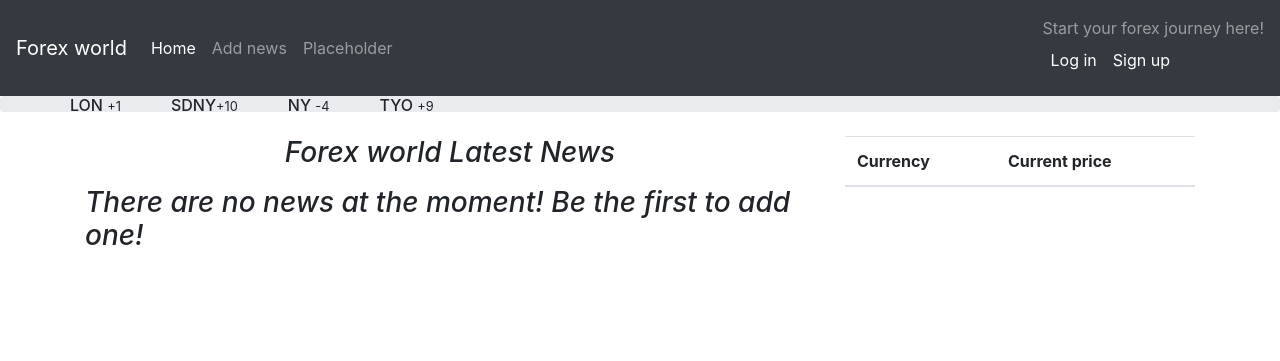
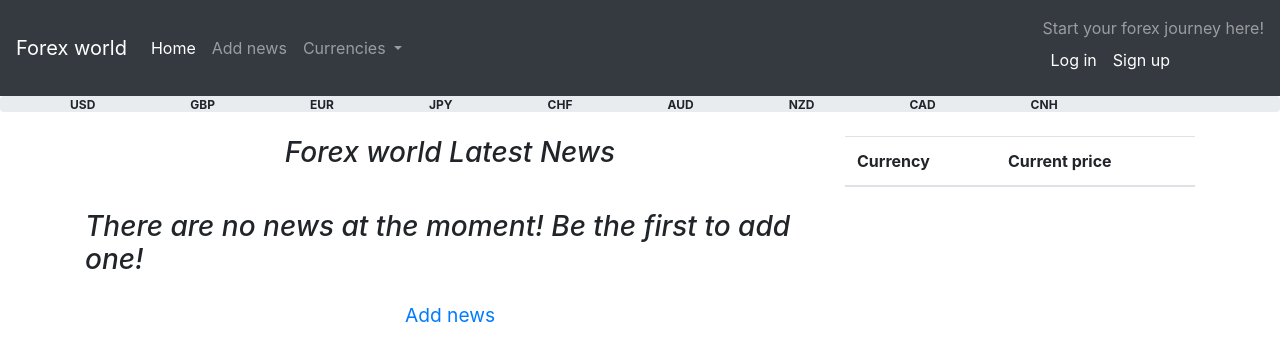
Before and after one commit to KameliyaN/ForexProject, a Django app: page / in a window 1280 px wide. Shown: the top 361 px of the page. Run offline with Django 3.2, Linux system fonts and the light colour scheme; data that the repository does not hold is empty; some libraries are stand-ins or nearby versions.

Commit message:
dropdown menu for currencies added

```diff
--- a/templates/common_app/base.html
+++ b/templates/common_app/base.html
@@ -1,5 +1,6 @@
 <!DOCTYPE html>
 <html lang="en">
+{% load static %}
 <head>
     <meta charset="UTF-8">
 
@@ -25,9 +26,17 @@
             <li class="nav-item">
                 <a class="nav-link" href="{% url 'create article' %}">Add news</a>
             </li>
-            <li class="nav-item">
-                <a class="nav-link" href="{% url 'signup' %}">Placeholder</a>
-            </li>
+            <li class="nav-item dropdown">
+        <a class="nav-link dropdown-toggle" href="" id="navbarDropdown" role="button" data-toggle="dropdown" aria-haspopup="true" aria-expanded="false">
+          Currencies
+        </a>
+        <div class="dropdown-menu" aria-labelledby="navbarDropdown">
+          <a class="dropdown-item" href="#">Action</a>
+          <a class="dropdown-item" href="#">Another action</a>
+          <div class="dropdown-divider"></div>
+          <a class="dropdown-item" href="#">Something else here</a>
+        </div>
+      </li>
         </ul>
         <span class="navbar-text">
              {% if user.is_authenticated %}
@@ -65,10 +74,16 @@
 <div class="progress">
     <div class="container color-white">
         <div class="row" style="text-align: center">
-            <div style="margin-right:50px"><h6>LON <small>+1</small></h6></div>
-            <div style="margin-right:50px"><h6>SDNY<small>+10</small></h6></div>
-            <div style="margin-right:50px"><h6>NY <small>-4</small></h6></div>
-            <div style="margin-right:50px"><h6>TYO <small>+9</small></h6></div>
+            <div style="margin-right: 95px"><p><strong>USD </strong></p></div>
+            <div style="margin-right: 95px"><p><strong>GBP </strong></p></div>
+            <div style="margin-right: 95px"><p><strong>EUR </strong></p></div>
+            <div style="margin-right: 95px"><p><strong>JPY </strong></p></div>
+            <div style="margin-right: 95px"><p><strong>CHF </strong></p></div>
+            <div style="margin-right: 95px"><p><strong>AUD </strong></p></div>
+            <div style="margin-right: 95px"><p><strong>NZD </strong></p></div>
+            <div style="margin-right: 95px"><p><strong>CAD </strong></p></div>
+            <div style="margin-right: 95px"><p><strong>CNH </strong></p></div>
+
 
         </div>
 
@@ -86,6 +101,6 @@
     </div>
 </div>
 
+</body>
 
-</body>
 </html>
--- a/templates/common_app/index.html
+++ b/templates/common_app/index.html
@@ -24,14 +24,20 @@
                     <footer class="blockquote-footer"><em>Author:{{ article.user.username }},</em>
                         <cite title="date">{{ article.date }}</cite></footer>
                 </blockquote>
-                <p align="center">
+                <p class="text-center">
                     <a href="{% url 'view article' article.pk %}">View full Article with Comments</a>
                 </p>
             </div>
             <hr>
         {% endfor %}
     {% else %}
+        <br>
         <h3 class="mb-0"><em>There are no news at the moment! Be the first to add one!</em></h3>
+        <br>
+
+        <div class="text-center">
+            <a  href="{% url 'create article' %}"><big>Add news</big></a>
+        </div>
 
     {% endif %}
 
```
Also changed, not shown: templates/registration/password_reset_done.html (+6 -2 lines), static/shared/images/us-flag.png (added).
